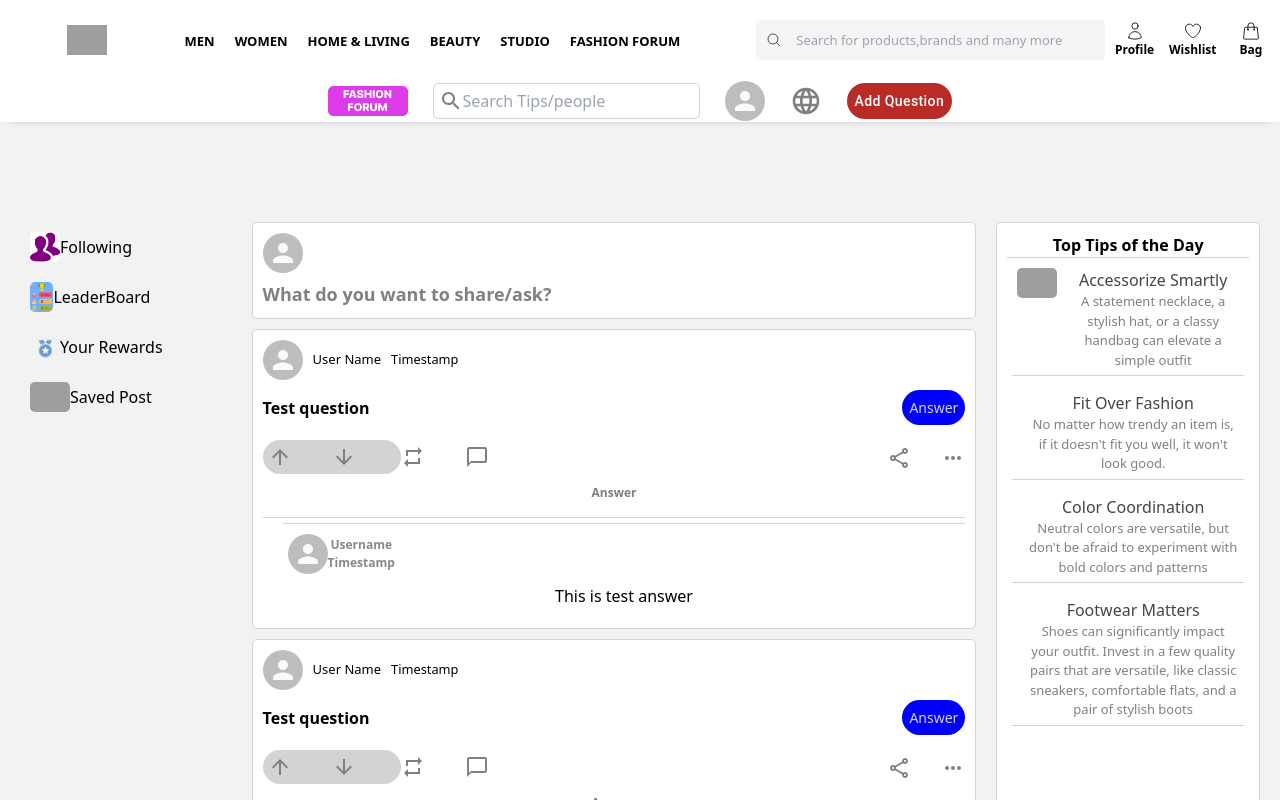
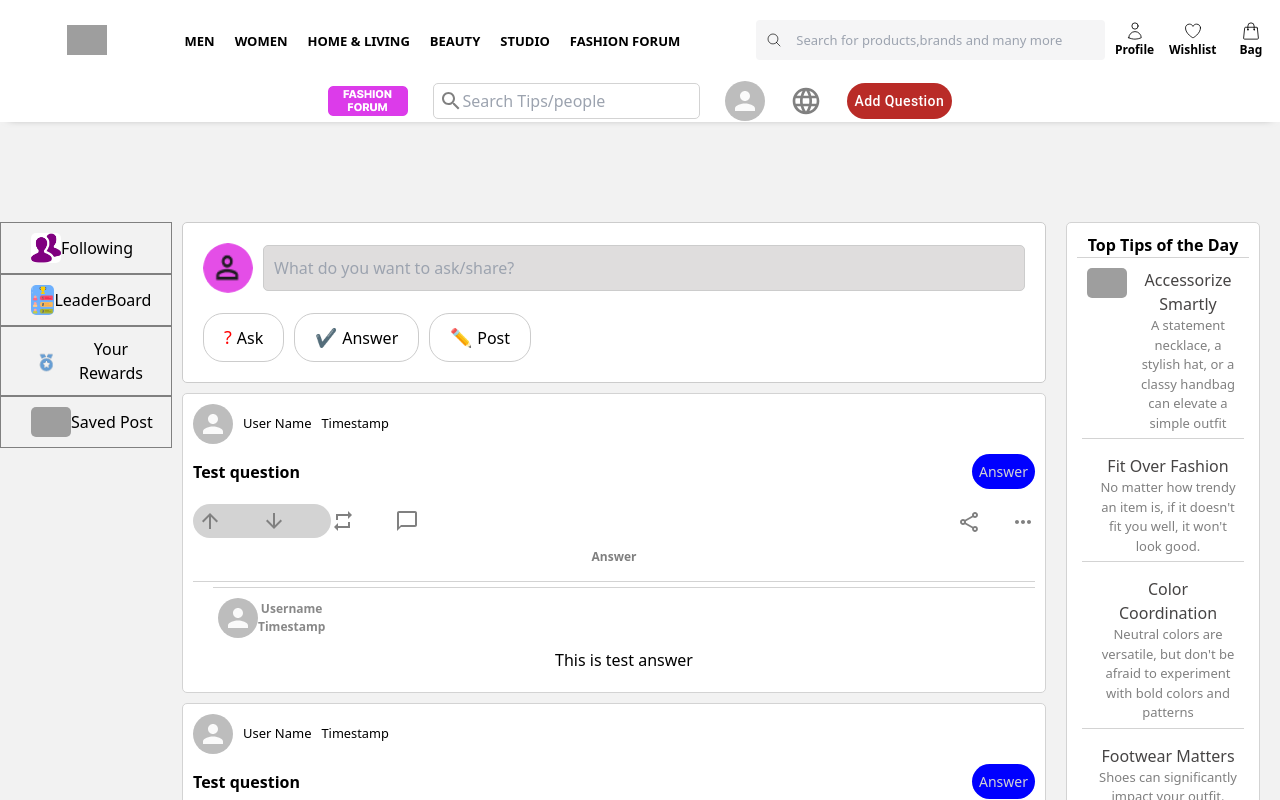
Before and after one commit to shalvee2020/Heneko_Myntra, a React (Create React App) app: page / in a window 1280 px wide. Shown: the top 800 px of the page. Built offline with nearby package versions, Linux system fonts and the light colour scheme; grey boxes are pictures that could not be loaded.

Commit message:
Versha third  commit

```diff
--- a/src/components/QuorBox.js
+++ b/src/components/QuorBox.js
@@ -1,28 +1,60 @@
 import { Avatar } from "@material-ui/core";
-import React from "react";
+//import React from "react";
 // import { useSelector } from "react-redux";
 // import { selectUser } from "../features/userSlice";
-import "./QuoraBox.css";
+//import "./QuoraBox.css";
 
-export default function QuorBox() {
-//    const user = useSelector(selectUser);
+// export default function QuorBox() {
+// //    const user = useSelector(selectUser);
 
+//   return (
+//     <div className="quoraBox">
+//       <div className="quoraBox__info">
+//         <Avatar
+//         //   src={
+//         //     user.photo
+//         //       ? user.photo
+//         //       : "https://images-platform.99static.com//_QXV_u2KU7-ihGjWZVHQb5d-yVM=/238x1326:821x1909/fit-in/500x500/99designs-contests-attachments/119/119362/attachment_119362573"
+//         //   }
+//           className="quoraBox__infoAvatar"
+//         />
+//         {/* <h5>{user.displayName ? user.displayName : user.email}</h5> */}
+//       </div>
+//       <div className="quoraBox__quora">
+//         <p>What do you want to share/ask?</p>
+//       </div>
+//     </div>
+//   );
+// }
+
+import React from 'react';
+import './QuoraBox.css';
+//import profilePhoto from './path/to/profilePhoto.jpg'; // Replace with the path to your profile photo
+import profilePhoto from './Images/ProfilePhoto.png'
+const QuorBox = () => {
   return (
-    <div className="quoraBox">
-      <div className="quoraBox__info">
-        <Avatar
-        //   src={
-        //     user.photo
-        //       ? user.photo
-        //       : "https://images-platform.99static.com//_QXV_u2KU7-ihGjWZVHQb5d-yVM=/238x1326:821x1909/fit-in/500x500/99designs-contests-attachments/119/119362/attachment_119362573"
-        //   }
-          className="quoraBox__infoAvatar"
+    <div className="box">
+      <div className="inputSection">
+        <img src={profilePhoto} alt="Profile" className="profilePhoto" />
+        <input
+          type="text"
+          placeholder="What do you want to ask/share?"
+          className="inputField"
         />
-        {/* <h5>{user.displayName ? user.displayName : user.email}</h5> */}
       </div>
-      <div className="quoraBox__quora">
-        <p>What do you want to share/ask?</p>
+      <div className="buttonSection">
+        <button className="askButton">
+          <span className="askIcon">?</span> Ask
+        </button>
+        <button className="answerButton">
+          <span className="answerIcon">✔</span> Answer
+        </button>
+        <button className="postButton">
+          <span className="postIcon">✏️</span> Post
+        </button>
       </div>
     </div>
   );
-}
+};
+
+export default QuorBox;
--- a/src/components/QuoraBox.css
+++ b/src/components/QuoraBox.css
@@ -1,7 +1,8 @@
-.quoraBox {
+/* .quoraBox {
     display: flex;
-    flex-direction: column;
+    flex-direction: row;
     padding: 10px;
+    align-items: center;
     border: 1px solid lightgray;
     background-color: white;
     border-radius: 5px;
@@ -13,10 +14,10 @@
   }
 
   .quoraBox__info {
+
     display: flex;
     align-items: center;
   }
-
   .quoraBox__info > h5 {
     color: rgb(129, 129, 129);
     font-weight: 300;
@@ -29,7 +30,79 @@
   }
 
   .quoraBox__quora > p {
-    color: gray;
+    cursor: text;
+    color: black;
     font-weight: bold;
     font-size: large;
-  }
+    padding-left: 10px; /* Adjust the value as needed */
+    /* or */
+    /* margin-left: 10px; */ /* Use this instead if you prefer margin */
+/* }  */
+
+.box {
+  border: 1px solid #ccc;
+  border-radius: 5px;
+  padding: 20px;
+  width: 864px;
+  margin: auto;
+  background-color: #fff;
+}
+
+.inputSection {
+  display: flex;
+  align-items: center;
+  margin-bottom: 20px;
+}
+
+.profilePhoto {
+  width: 50px;
+  height: 50px;
+  border-radius: 50%;
+  margin-right: 10px;
+}
+
+.inputField {
+  flex: 1;
+  padding: 10px;
+  border: 1px solid #ccc;
+  background-color: #dfdddd;
+  border-radius: 5px;
+  font-size: 16px;
+}
+
+.buttonSection {
+  display: flex;
+  align-items: center;
+  gap: 10px;
+}
+
+.askButton,
+.answerButton,
+.postButton {
+  display: flex;
+  align-items: center;
+  padding: 10px 20px;
+  background-color: #fff;
+  border: 1px solid #ccc;
+  border-radius: 20px;
+  cursor: pointer;
+  font-size: 16px;
+}
+
+.askIcon {
+  margin-right: 5px;
+  color: red;
+  font-size: 18px;
+}
+
+.answerIcon {
+  margin-right: 5px;
+  color: green;
+  font-size: 18px;
+}
+
+.postIcon {
+  margin-right: 5px;
+  color: blue;
+  font-size: 18px;
+}
--- a/src/components/SidebarOption.css
+++ b/src/components/SidebarOption.css
@@ -1,12 +1,16 @@
 .sidebarOptions {
     display: flex;
     flex-direction: column;
+
+
   }
   .sidebarOption {
     display: flex;
     align-items: center;
     padding: 10px;
     cursor: pointer;
+    border: 1px solid gray; /* Added border property */
+
   }
 
   .sidebarOption:hover {
@@ -28,6 +32,8 @@
     color: gray;
     font-weight: 400;
     font-size: 13px;
+
+
   }
 
   .sidebarOption > .text {
```
Also changed, not shown: src/components/Images/ProfilePhoto.png (added), 1 other file (tests, documents, lock files or other folders).
